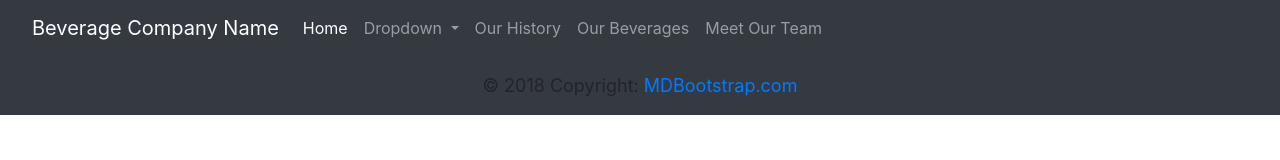
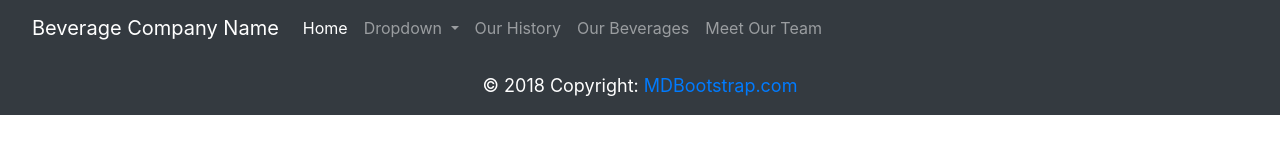
Before and after one commit to neeldoshi7/yogapulp, a plain HTML site: page index.html in a window 1280 px wide. Drawn offline with nearby package versions, Linux system fonts and the light colour scheme.

Commit message:
Update myStyle.css

```diff
--- a/myStyle.css
+++ b/myStyle.css
@@ -1,5 +1,5 @@
 #footer{
 	background-color: rgb(52, 58, 64);
-	color: rgb(33, 37, 41);
+	color: white;
 	font-size: large;
 }
```
